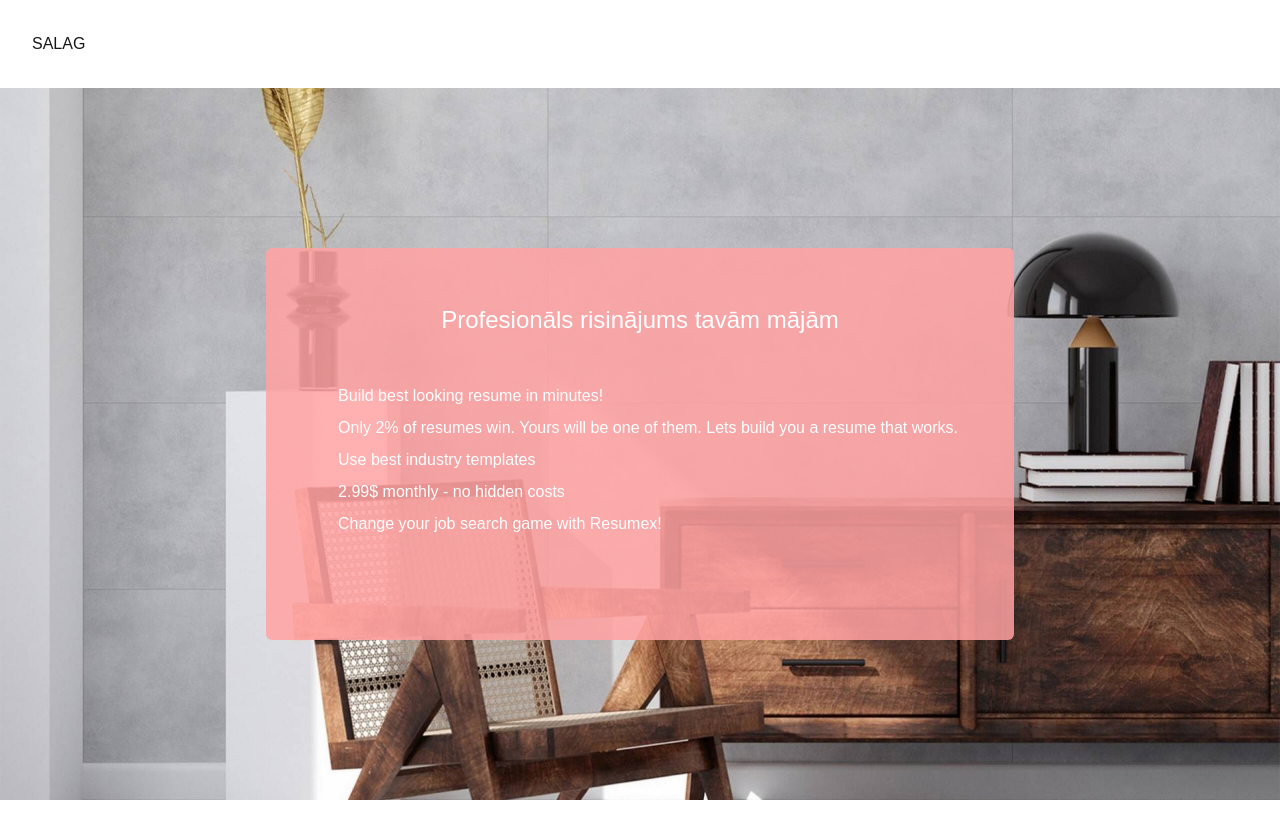
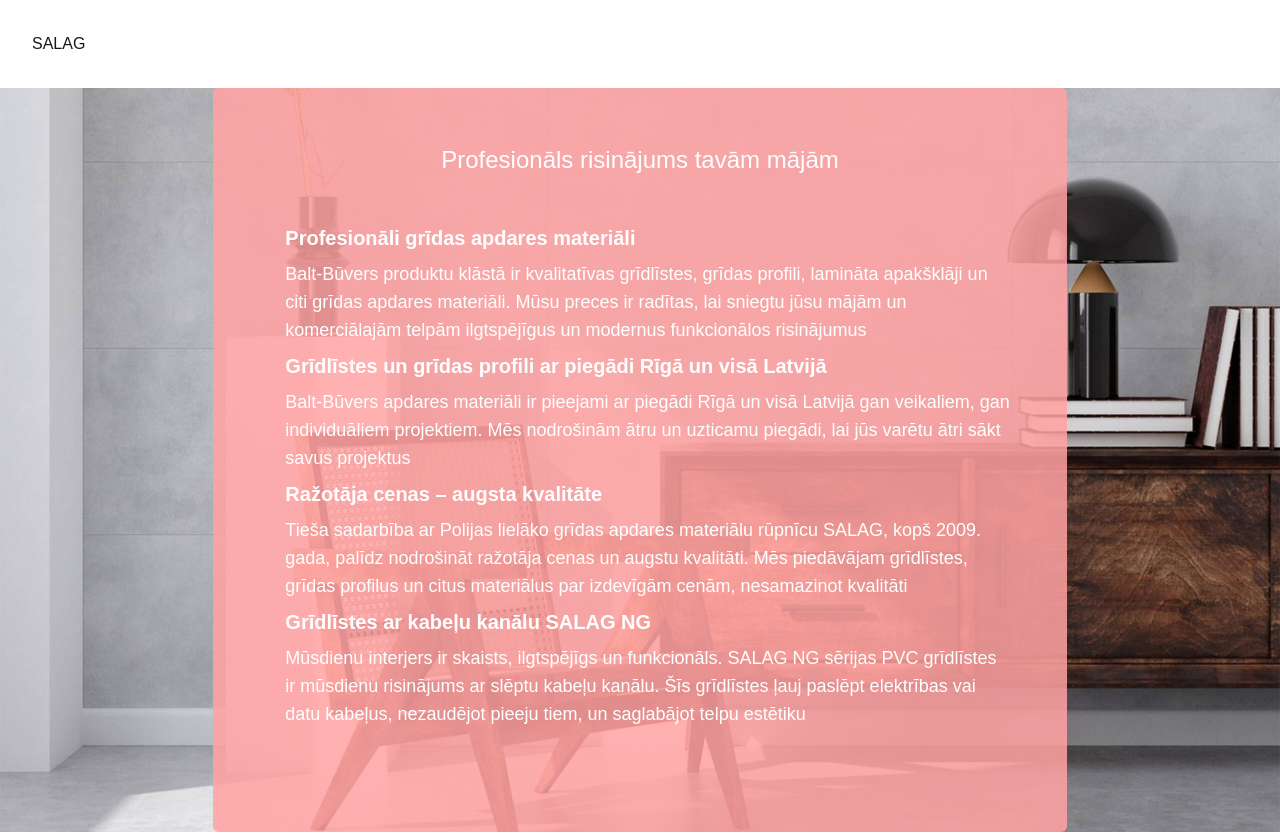
Before and after one commit to ArnisZeps/slg-next-app, a Next.js app: page /1 in a window 1280 px wide. Shown: the top 834 px of the page. Built offline with nearby package versions, Linux system fonts and the light colour scheme.

Commit message:
feat: improved home page text

```diff
--- a/messages/lv.json
+++ b/messages/lv.json
@@ -1,5 +1,13 @@
 {
     "HomePage":{
-        "HeroTitle": "Profesionāls risinājums tavām mājām"
+        "HeroTitle": "Profesionāls risinājums tavām mājām",
+        "HeroBulletP1Title": "Profesionāli grīdas apdares materiāli",
+        "HeroBulletP2Title": "Grīdlīstes un grīdas profili ar piegādi Rīgā un visā Latvijā",
+        "HeroBulletP3Title": "Ražotāja cenas – augsta kvalitāte",
+        "HeroBulletP4Title": "Grīdlīstes ar kabeļu kanālu SALAG NG",
+        "HeroBulletP1": "Balt-Būvers produktu klāstā ir kvalitatīvas grīdlīstes, grīdas profili, lamināta apakšklāji un citi grīdas apdares materiāli. Mūsu preces ir radītas, lai sniegtu jūsu mājām un komerciālajām telpām ilgtspējīgus un modernus funkcionālos risinājumus",
+        "HeroBulletP2": "Balt-Būvers apdares materiāli ir pieejami ar piegādi Rīgā un visā Latvijā gan veikaliem, gan individuāliem projektiem. Mēs nodrošinām ātru un uzticamu piegādi, lai jūs varētu ātri sākt savus projektus",
+        "HeroBulletP3": "Tieša sadarbība ar Polijas lielāko grīdas apdares materiālu rūpnīcu SALAG, kopš 2009. gada, palīdz nodrošināt ražotāja cenas un augstu kvalitāti. Mēs piedāvājam grīdlīstes, grīdas profilus un citus materiālus par izdevīgām cenām, nesamazinot kvalitāti",
+        "HeroBulletP4": "Mūsdienu interjers ir skaists, ilgtspējīgs un funkcionāls. SALAG NG sērijas PVC grīdlīstes ir mūsdienu risinājums ar slēptu kabeļu kanālu. Šīs grīdlīstes ļauj paslēpt elektrības vai datu kabeļus, nezaudējot pieeju tiem, un saglabājot telpu estētiku"
     }
 }
--- a/messages/ru.json
+++ b/messages/ru.json
@@ -1,5 +1,13 @@
 {
     "HomePage":{
-        "HeroTitle": "Профессиональное решение для твоего дома"
+        "HeroTitle": "Profesionāls risinājums tavām mājām",
+        "HeroBulletP1Title": "Profesionāli grīdas apdares materiāli",
+        "HeroBulletP2Title": "Grīdlīstes un grīdas profili ar piegādi Rīgā un visā Latvijā",
+        "HeroBulletP3Title": "Ražotāja cenas – augsta kvalitāte",
+        "HeroBulletP4Title": "Grīdlīstes ar kabeļu kanālu SALAG NG",
+        "HeroBulletP1": "Balt-Būvers produktu klāstā ir kvalitatīvas grīdlīstes, grīdas profili, lamināta apakšklāji un citi grīdas apdares materiāli. Mūsu preces ir radītas, lai sniegtu jūsu mājām un komerciālajām telpām ilgtspējīgus un modernus funkcionālos risinājumus",
+        "HeroBulletP2": "Balt-Būvers apdares materiāli ir pieejami ar piegādi Rīgā un visā Latvijā gan veikaliem, gan individuāliem projektiem. Mēs nodrošinām ātru un uzticamu piegādi, lai jūs varētu ātri sākt savus projektus",
+        "HeroBulletP3": "Tieša sadarbība ar Polijas lielāko grīdas apdares materiālu rūpnīcu SALAG, kopš 2009. gada, palīdz nodrošināt ražotāja cenas un augstu kvalitāti. Mēs piedāvājam grīdlīstes, grīdas profilus un citus materiālus par izdevīgām cenām, nesamazinot kvalitāti",
+        "HeroBulletP4": "Mūsdienu interjers ir skaists, ilgtspējīgs un funkcionāls. SALAG NG sērijas PVC grīdlīstes ir mūsdienu risinājums ar slēptu kabeļu kanālu. Šīs grīdlīstes ļauj paslēpt elektrības vai datu kabeļus, nezaudējot pieeju tiem, un saglabājot telpu estētiku"
     }
 }
--- a/src/app/[locale]/page.tsx
+++ b/src/app/[locale]/page.tsx
@@ -13,15 +13,18 @@ export default function Home() {
       {/* Full-page height div */}
       <section className="h-screen flex flex-col snap-start">
         <Header />
-        <div style={{ backgroundImage: "url('/classic-hero.jpg')"}} className="bg-cover flex-1 flex flex-col items-center justify-center">
-          <div className="bg-red-300/85 p-14 flex flex-col gap-6 items-center  md:gap-12 text-white rounded-md">
+        <div style={{ backgroundImage: "url('/classic-hero.jpg')"}} className="bg-cover bg-center flex-1 flex flex-col items-center justify-center">
+          <div className="max-w-2/3  bg-red-300/85 p-14 flex flex-col gap-6 items-center  md:gap-12 text-white rounded-md">
             <h1 className="text-2xl">{t("HeroTitle")}</h1>
-            <div className="max-w-96 font-medium pl-4 space-y-2 md:max-w-full">
-              <p>Build best looking resume in minutes!</p>
-              <p>Only 2% of resumes win. Yours will be one of them. Lets build you a resume that works.</p>
-              <p>Use best industry templates</p>
-              <p>2.99$ monthly - no hidden costs</p>
-              <p>Change your job search game with Resumex!</p>
+            <div className="font-medium text-lg pl-4 space-y-2 md:max-w-full">
+              <h1 className="text-xl font-extrabold">{t("HeroBulletP1Title")}</h1>
+              <p>{t("HeroBulletP1")}</p>
+              <h1 className="text-xl font-extrabold">{t("HeroBulletP2Title")}</h1>
+              <p>{t("HeroBulletP2")}</p>
+              <h1 className="text-xl font-extrabold">{t("HeroBulletP3Title")}</h1>
+              <p>{t("HeroBulletP3")}</p>
+              <h1 className="text-xl font-extrabold">{t("HeroBulletP4Title")}</h1>
+              <p>{t("HeroBulletP4")}</p>
             </div>
             <div className="w-full flex justify-center">
               {/* <LinkButton text={"Create now!"} href="/dashboard" /> */}
```
